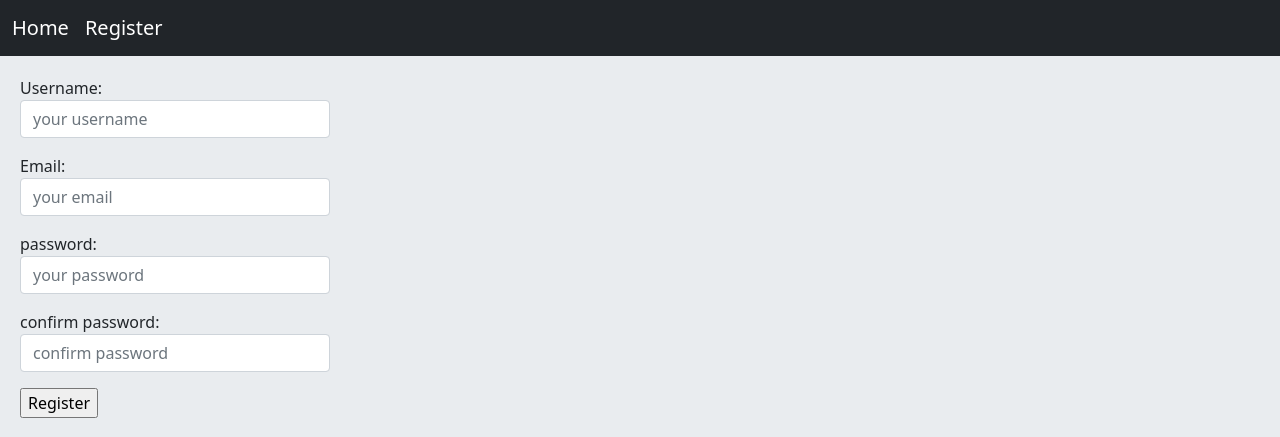
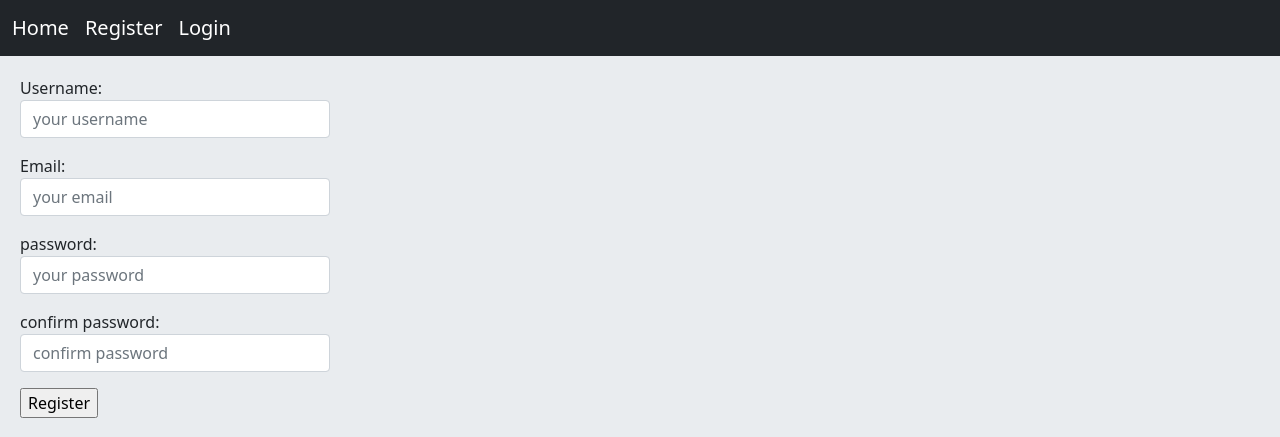
Before and after one commit to mohsenbarari/social-network, a Django app: page /accounts/register/ in a window 1280 px wide. Shown: the top 437 px of the page. Run offline with Django 4.2, Linux system fonts and the light colour scheme.

Commit message:
add buttom login in navbar

```diff
--- a/templates/inc/navbar.html
+++ b/templates/inc/navbar.html
@@ -4,6 +4,8 @@
         <a class="navbar-brand" href="{% url 'home:index' %}"> Home</a>
         {% if not request.user.is_authenticated %}
           <a class="navbar-brand" href="{% url 'accounts:user-register' %}"> Register</a>
+          <a class="navbar-brand" href="{% url 'accounts:user-login' %}"> Login</a>
+
         {% else %}
         {% endif %}
 
```
